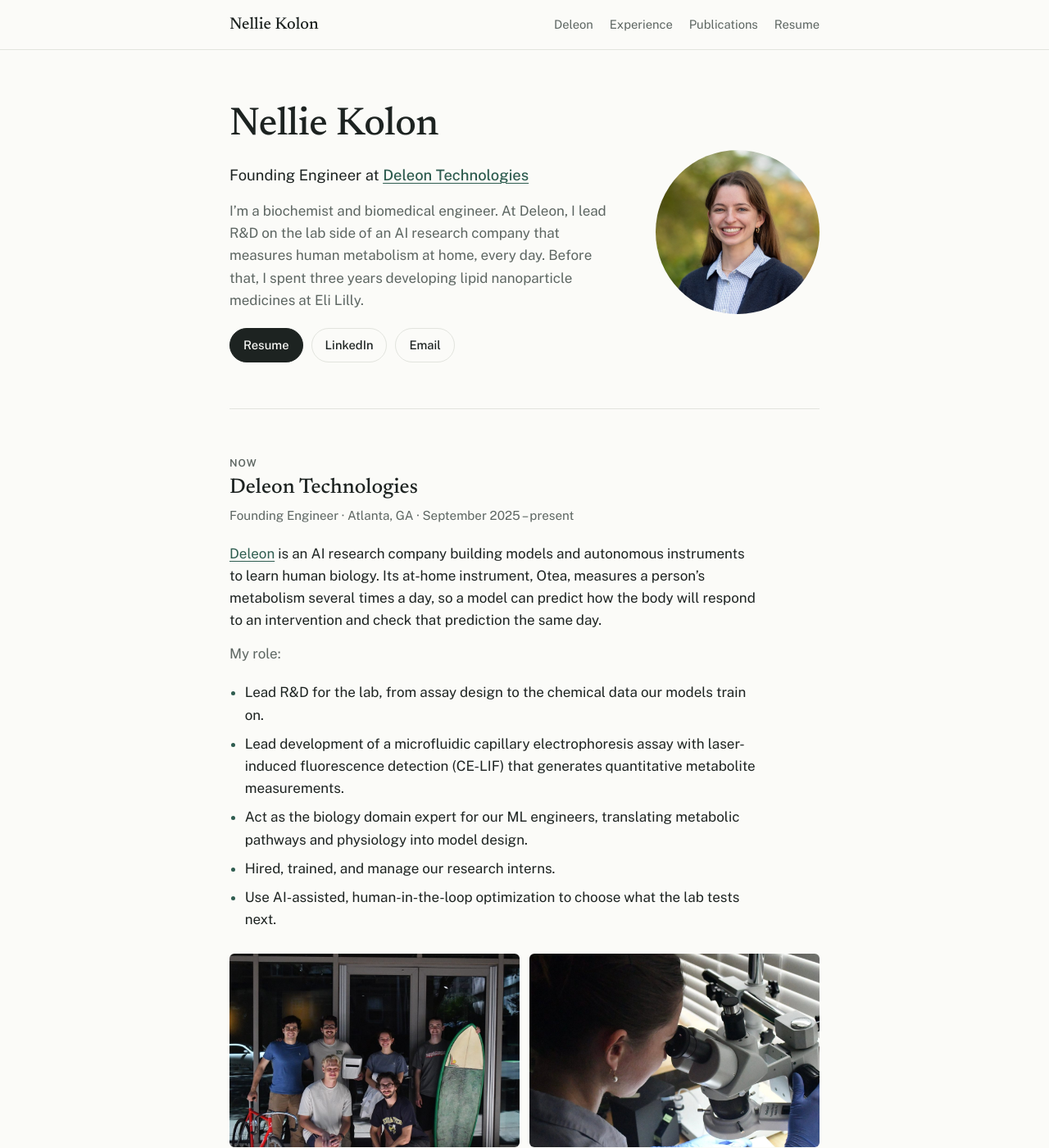
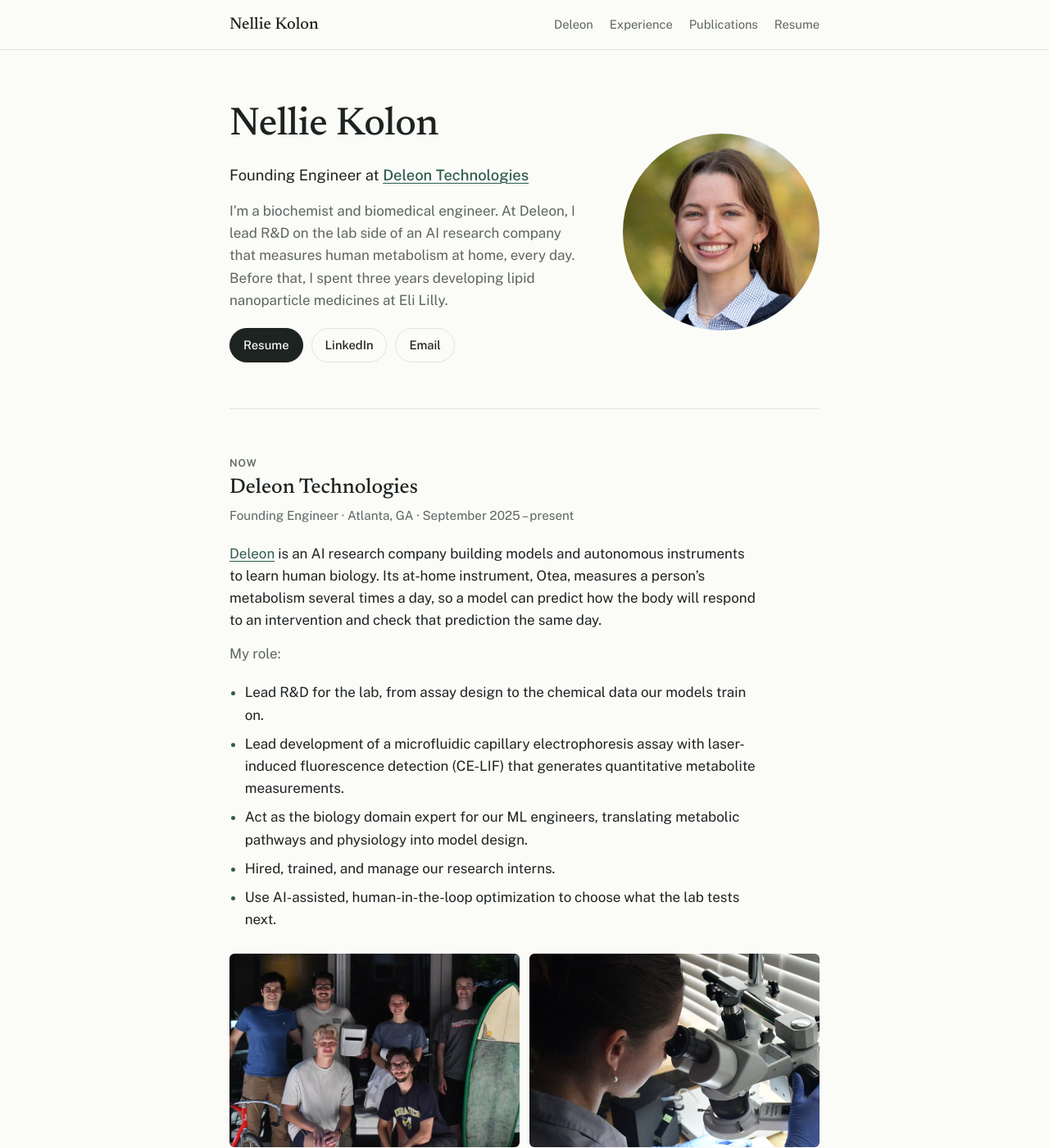
Before and after one commit to nelliekolon/nelliekolon.github.io, a Jekyll site: the page built from index.md, in a window 1280 px wide and 1400 px high. Shown: the whole window at 82% size. Built offline with Jekyll 4.4.1, drawn with Linux system fonts in a browser that asks for light colours.

Commit message:
Tighter headshot and team photo crops, larger headshot
Co-Authored-By: Claude Opus 5.5 <noreply@anthropic.com>
Claude-Session: https://claude.ai/code/session_01HFMymAmWcw7GchssUrMz1g

```diff
--- a/assets/css/styles.css
+++ b/assets/css/styles.css
@@ -97,12 +97,12 @@ section { padding-block: 56px; border-top: 1px solid var(--line); display: flex;
 section:first-child { border-top: 0; }
 
 /* Intro */
-.intro { display: grid; grid-template-columns: 1fr 200px; gap: 40px; align-items: center; padding-block: 64px 56px; }
+.intro { display: grid; grid-template-columns: 1fr 240px; gap: 40px; align-items: center; padding-block: 64px 56px; }
 .intro-text { display: flex; flex-direction: column; gap: 16px; min-width: 0; }
 .intro .role { font-size: 1.15rem; color: var(--ink); }
 .intro .role a { font-weight: 500; }
 .intro p.lede { color: var(--muted); max-width: 58ch; }
-.headshot { width: 200px; aspect-ratio: 1; object-fit: cover; border-radius: 50%; }
+.headshot { width: 240px; aspect-ratio: 1; object-fit: cover; border-radius: 50%; }
 .links { display: flex; flex-wrap: wrap; gap: 10px; margin-top: 4px; }
 .button {
   display: inline-block;
@@ -119,7 +119,7 @@ section:first-child { border-top: 0; }
 
 @media (max-width: 640px) {
   .intro { grid-template-columns: 1fr; gap: 24px; padding-block: 40px; }
-  .headshot { order: -1; width: 128px; }
+  .headshot { order: -1; width: 160px; }
 }
 
 /* Deleon */
```
Also changed, not shown: assets/media/deleon-team.jpg, assets/media/headshot.jpg.
